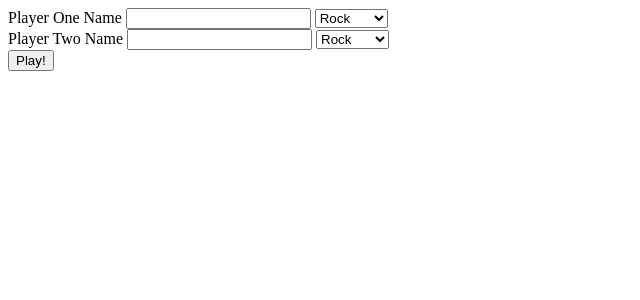
After one commit to TeddyBuckshot/RoShamBo, a Flask app: page /start in a window 1280 px wide. The commit adds this page. Shown: the top 300 px of the page, without its empty margins (0-640 px from the left). Run offline with Flask 2, Linux system fonts and the light colour scheme.

Commit message:
mvp working with player objects

```diff
--- a/controllers/controller.py
+++ b/controllers/controller.py
@@ -1,16 +1,27 @@
 from flask import render_template, request
 from app import app
+from models import player
 from models.player import Player
 from models import game
+
 
 @app.route('/home')
 def index():
     return render_template('index.html', title='Rock Paper Scissors!')
 
-@app.route('/home/<choice1>/<choice2>')
-def results(choice1, choice2):
-    player_one_choice = choice1.lower()
-    player_two_choice = choice2.lower()
-    winner = game.play_game(choice1, choice2)
+@app.route('/start')
+def start():
+    return render_template('start.html', title='Start Game')
 
-    return render_template('result.html', player_one=player_one_choice, player_two=player_two_choice, winner=winner)
+@app.route('/result', methods=['POST'])
+def get_result():
+    print(request.form)
+    player_one_name = request.form['name1']
+    player_one_choice = request.form['choice1']
+    new_player1 = Player(player_one_name, player_one_choice)
+    player_two_name = request.form['name2']
+    player_two_choice = request.form['choice2']
+    new_player2 = Player(player_two_name, player_two_choice)
+    winner = game.play_game(new_player1.choice, new_player2.choice)
+
+    return render_template('result.html', player_name_1=new_player1.name, player_name_2=new_player2.name, player_one=player_one_choice, player_two=player_two_choice, winner=winner)
--- a/models/game.py
+++ b/models/game.py
@@ -1,3 +1,4 @@
+
 def play_game(choice1, choice2):
     winner = "player_two"
     if choice1 == choice2:
--- a/templates/index.html
+++ b/templates/index.html
@@ -9,5 +9,9 @@
         <p>You may choose between: rock, paper and scissors respectively </p>
         <p>Like so: </p>
         <p>http://url/home/rock/paper</p>
+        <form action="/start">
+            <input type="submit" value="Start!">
+        </form>
+
 
     {% endblock %}
--- a/templates/result.html
+++ b/templates/result.html
@@ -1,12 +1,14 @@
 {% extends "base.html" %}
     {% block content %}
 
-        <p>Player one chose: {{ player_one }}</p>
-        <p>Player two chose: {{ player_two }}</p>
+        <p>{{ player_name_1 }} chose: {{ player_one }}</p>
+        <p>{{ player_name_2 }} chose: {{ player_two }}</p>
 
         {% if winner == 'tie' %}
         <h2>The game was a Tie!</h2>
+        <form action="/start">
         <button>Play again?</button>
+        </form>
 
         {% else %}
         <h1>{{ winner }} wins!</h1>
--- /dev/null
+++ b/templates/start.html
@@ -0,0 +1,24 @@
+{% extends "base.html" %}
+    {% block content %}
+        <form action="/result" method="post">
+            <label for="name1">Player One Name</label>
+            <input type="text" name="name1" id="name1">
+            <select name="choice1" id="choice1">
+                <option value="rock">Rock</option>
+                <option value="paper">Paper</option>
+                <option value="scissors">Scissors</option>
+            </select>
+<br>
+            <label for="name2">Player Two Name</label>
+            <input type="text" name="name2" id="name2">
+            <select name="choice2" id="choice2">
+                <option value="rock">Rock</option>
+                <option value="paper">Paper</option>
+                <option value="scissors">Scissors</option>
+            </select>
+<br>
+           <button>Play!</button>
+
+        </form>
+
+    {% endblock %}
```
